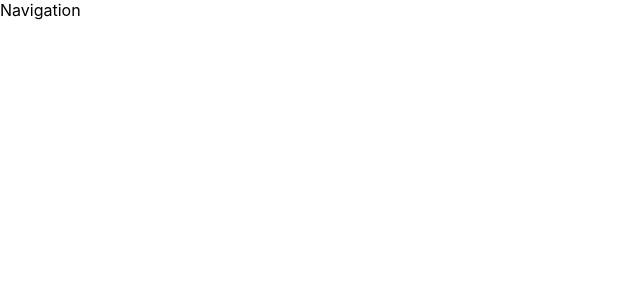
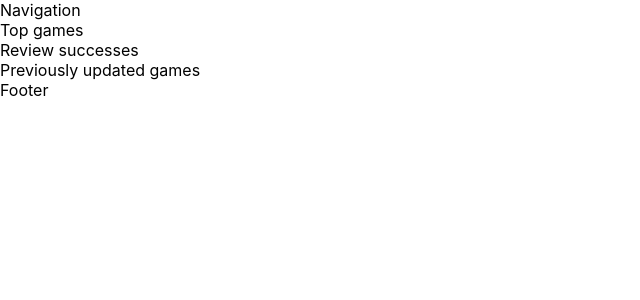
Before and after one commit to jaclaren/pnet-frontend-headless, a React (Create React App) app: page / in a window 1280 px wide. Shown: the top 300 px of the page, without its empty margins (0-640 px from the left). Built offline with nearby package versions, Linux system fonts and the light colour scheme.

Commit message:
Basic component blockin

```diff
--- a/src/App.tsx
+++ b/src/App.tsx
@@ -3,10 +3,38 @@ import logo from "./logo.svg";
 import "./App.css";
 import { Navigation } from "./components/Navigation/Navigation";
 
+function TopGamesFull() {
+  return <div className="topgames">Top games</div>;
+}
+
+function ReviewSuccesses() {
+  return <div className="reviewsuccesses">Review successes</div>;
+}
+
+function PreviouslyUpdatedGames() {
+  return <div className="pugames">Previously updated games</div>;
+}
+
+function Footer() {
+  return <div className="footer">Footer</div>;
+}
+
+function FrontPage() {
+  return (
+    <div className="frontpage">
+      <Navigation />
+      <TopGamesFull />
+      <ReviewSuccesses />
+      <PreviouslyUpdatedGames />
+      <Footer />
+    </div>
+  );
+}
+
 function App() {
   return (
     <div className="main">
-        <Navigation />
+      <FrontPage />
     </div>
   );
 }
```
Also changed, not shown: 1 other file (tests, documents, lock files or other folders).
